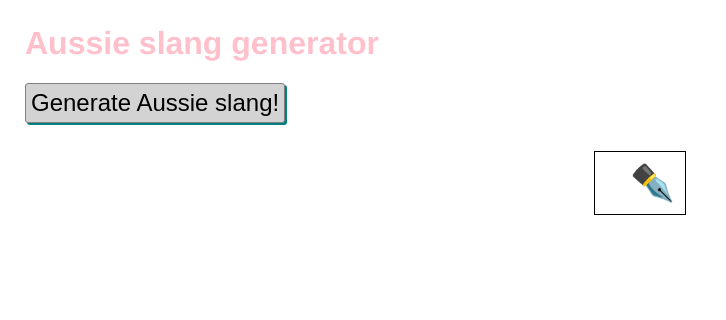
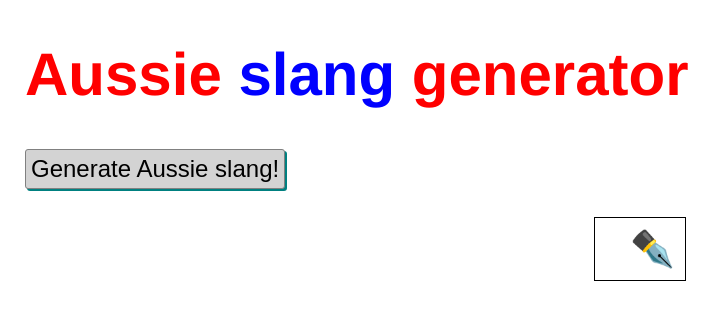
Before and after one commit to jamtur01/aussie-slang-generator, a website: page views/index.html in a window 1280 px wide. Shown: the whole page, without its empty margins (0-726 px from the left). Drawn offline with Linux system fonts and the light colour scheme.

Commit message:
more words and styling
Signed-off-by: James Turnbull <james@lovedthanlost.net>

```diff
--- a/data/slang.json
+++ b/data/slang.json
@@ -4,7 +4,7 @@
 	"state": ["dead", "live", "upside-down", "tired", "drunk"],
 	"noun": ["dingo", "dog", "dolphin", "spider", "cat", "possum", "whale", "shark", "kangaroo", "wombat", "drop bear", "penguin", "pig", "cow", "sheep", "goat", "horse", "pony", "donkey", "chicken", "goose", "turkey", "rabbit", "pig", "cow", "sheep"],
 	"noun2": ["donger", "leg", "arm", "tongue", "tail", "head", "arse", "balls"],
-	"noun3": ["sauce bottle", "lollypop", "stubbies", "soda waters", "tinnies", "UDL can", "bong", "pipe"],
+	"noun3": ["sauce bottle", "lollypop", "stubby", "soda water", "tinnie", "UDL can", "bong", "pipe"],
 	"gear": ["laughing", "crying", "dancing", "rogering", "freakin'", "fattening", "French"],
 	"origin": ["{adverb.capitalize} than {state.a} {noun.possessive} {noun2}", "Didn't come here to {verbs} {noun.s}", "Wrap your {gear} gear 'round that.", "A few {noun3.s} short of a six-pack", "Tell him he's {gear}", "Fair go, mate. Fair suck of the {noun3}", "It's a fuckin' {noun.possessive} breakfast"]
 }
--- a/public/style.css
+++ b/public/style.css
@@ -1,8 +1,5 @@
 /* styles */
 /* called by your view template */
-
-/* You might want to try something fancier: */
-/* less: http://lesscss.org/ */
 
 * {
   box-sizing: border-box;
@@ -15,7 +12,19 @@ body {
 
 h1 {
   font-weight: bold;
-  color: pink;
+  font-size: 60px;
+}
+
+span#white {
+  color: white;
+}
+
+span#red {
+  color: red;
+}
+
+span#blue {
+  color: blue;
 }
 
 h2 {
--- a/views/index.html
+++ b/views/index.html
@@ -26,7 +26,7 @@
   </head>
   <body>
     <header>
-      <h1>Aussie slang generator</h1>
+      <h1><span id="red">Aussie</span> <span id="blue">slang</span> <span id="red">generator</span></h1>
     </header>
     <main>
       <button type="button" id="gen-btn">Generate Aussie slang!</button>
```
